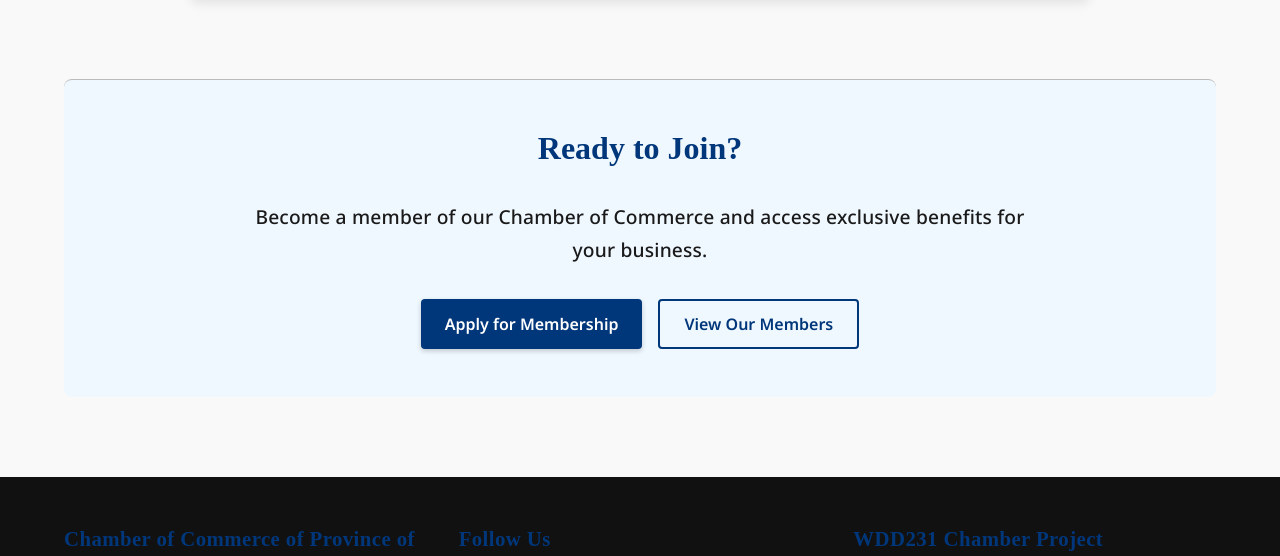
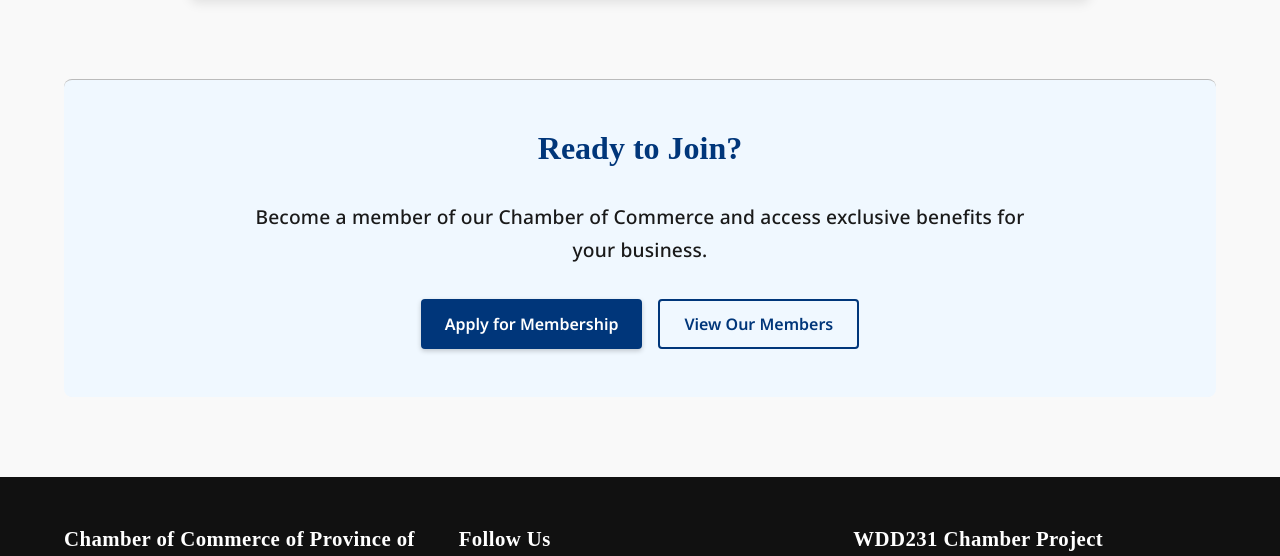
Before and after one commit to josedleonett/wdd231, a plain HTML site: page chamber/index.html in a window 1280 px wide. Shown: the part 1527-2083 px from the top of the page. Drawn offline with Linux system fonts and the light colour scheme; a web font is replaced by a local one.

Commit message:
fix(footer.css) Update footer h2 color for better contrast in dark mode

```diff
--- a/chamber/styles/base.css
+++ b/chamber/styles/base.css
@@ -564,6 +564,7 @@ footer h2 {
     font-family: 'Volkhov', serif;
     font-weight: 700;
     letter-spacing: 0.02em;
+    color: var(--color-text-inverted);
 }
 
 footer a {
```
